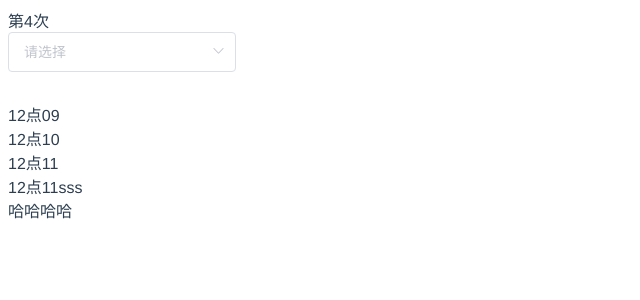
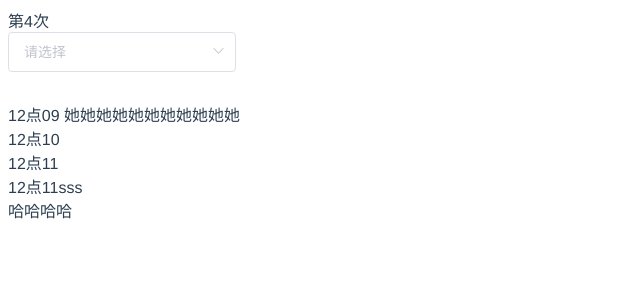
Before and after one commit to yft-code/flow, a Vue app: page / in a window 1280 px wide. Shown: the top 300 px of the page, without its empty margins (0-640 px from the left). Built offline with nearby package versions, Linux system fonts and the light colour scheme.

Commit message:
第四次的功能App

```diff
--- a/src/App.vue
+++ b/src/App.vue
@@ -3,7 +3,7 @@
     第4次
     <router-view/>
     <div>
-       12点09
+       12点09   她她她她她她她她她她她
     </div>
      <div>
        12点10
```
